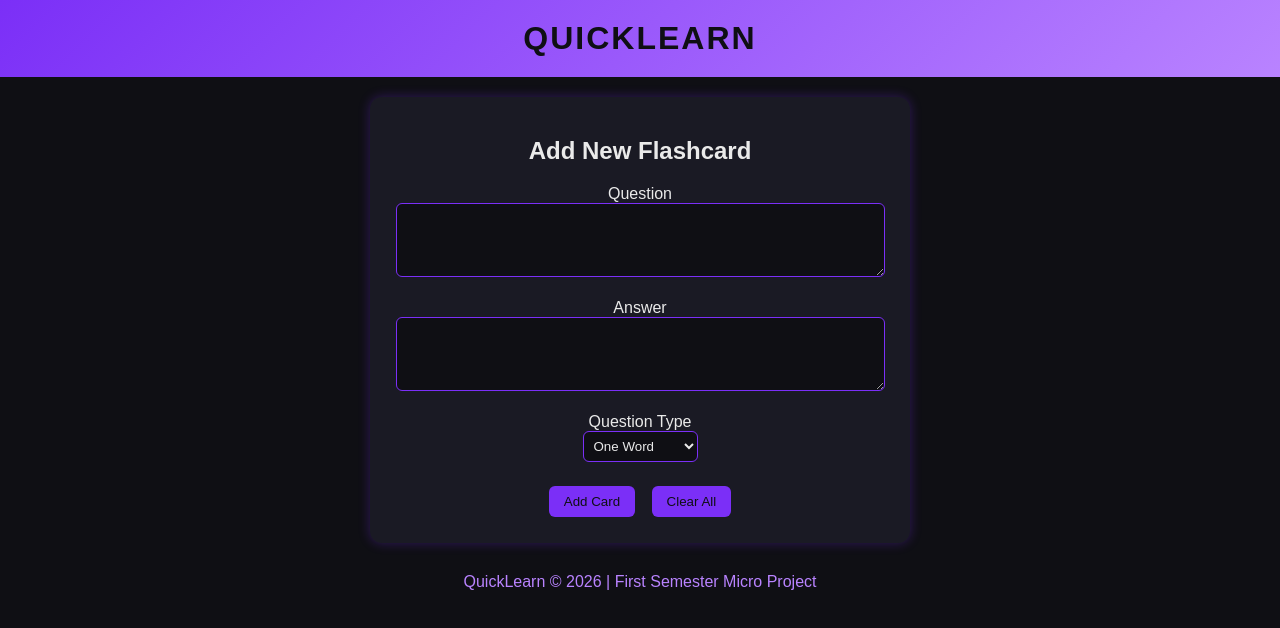
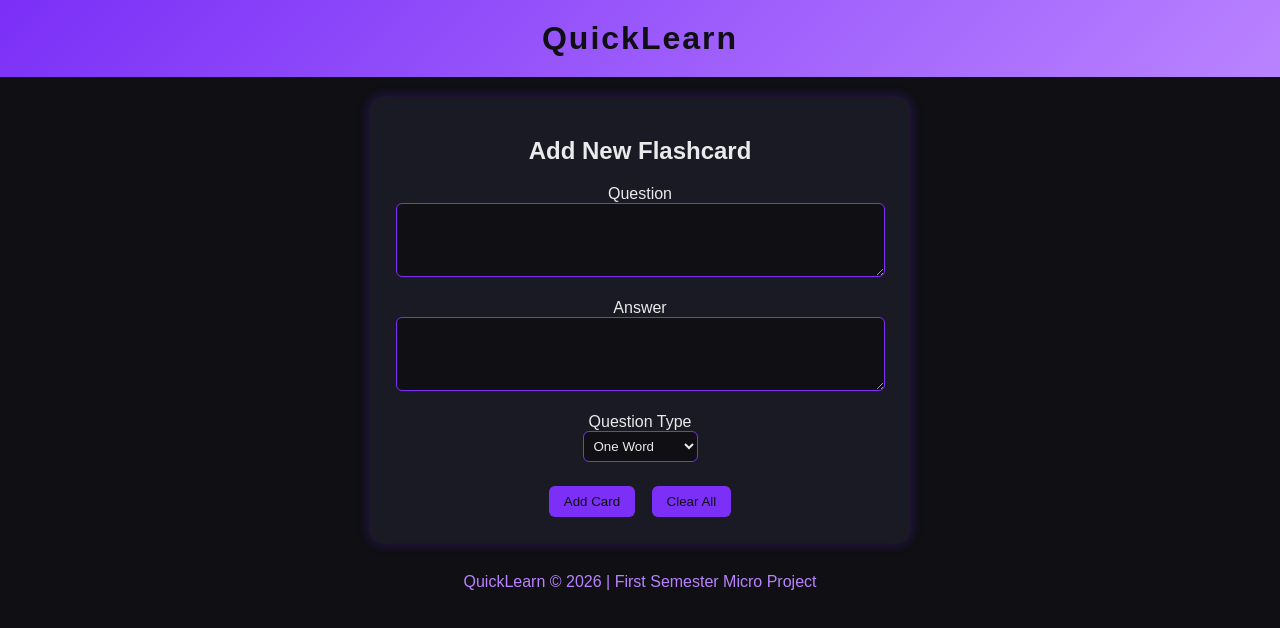
Before and after one commit to chhavisingh09/quicklearn-flashcard-app, a plain HTML site: page index.html in a window 1280 px wide. Drawn offline with Linux system fonts and the light colour scheme.

Commit message:
Update index.html

```diff
--- a/index.html
+++ b/index.html
@@ -8,7 +8,7 @@
 <body>
 
     <!-- App Title / Logo -->
-    <h1>QUICKLEARN</h1>
+    <h1>QuickLearn</h1>
 
     <!-- Add Flashcard Section -->
     <div class="add-card">
```
